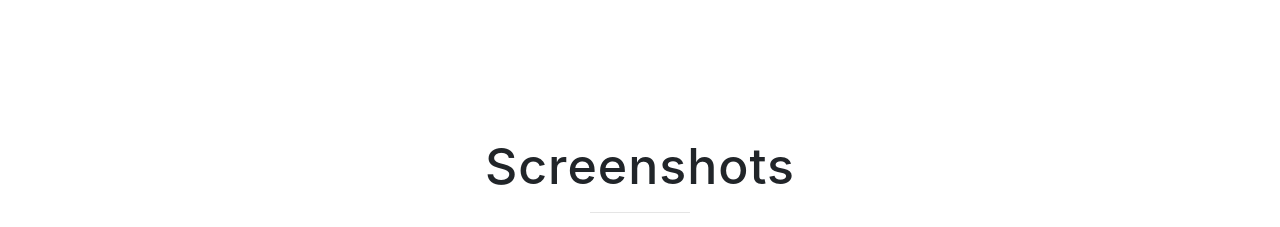
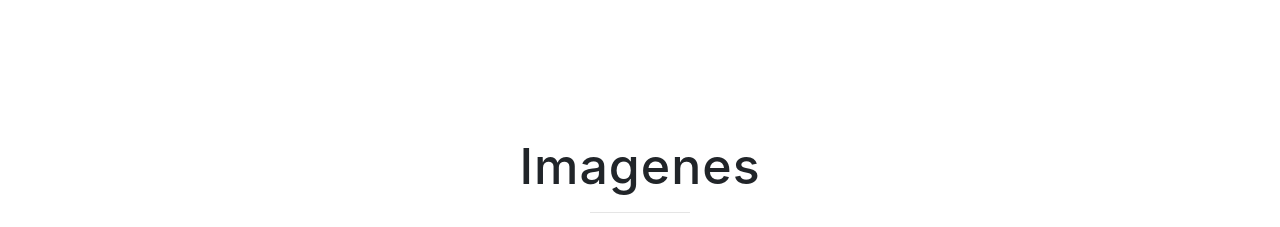
Before and after one commit to AlanSaracho/KPI-Landing-page, a website with bundled scripts: page index.html in a window 1280 px wide. Shown: the part 1780-2007 px from the top of the page. Built offline with nearby package versions, Linux system fonts and the light colour scheme; a web font is replaced by a local one.

Commit message:
fix: screenshots traduction

```diff
--- a/index.html
+++ b/index.html
@@ -160,7 +160,7 @@
       <div class="container">
         <div class="screenshots-content">
           <div class="section-heading text-center">
-            <h2>Screenshots</h2>
+            <h2 class="lang" key="screenshots"></h2>
             <hr>
           </div>
           <div class="row">
```
